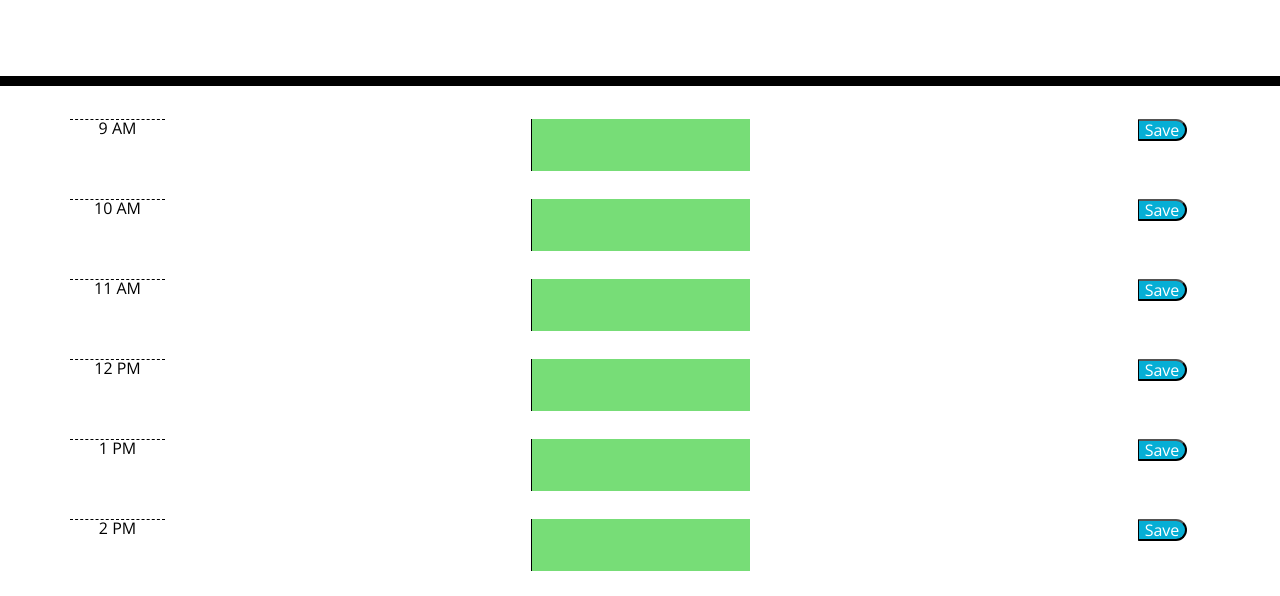
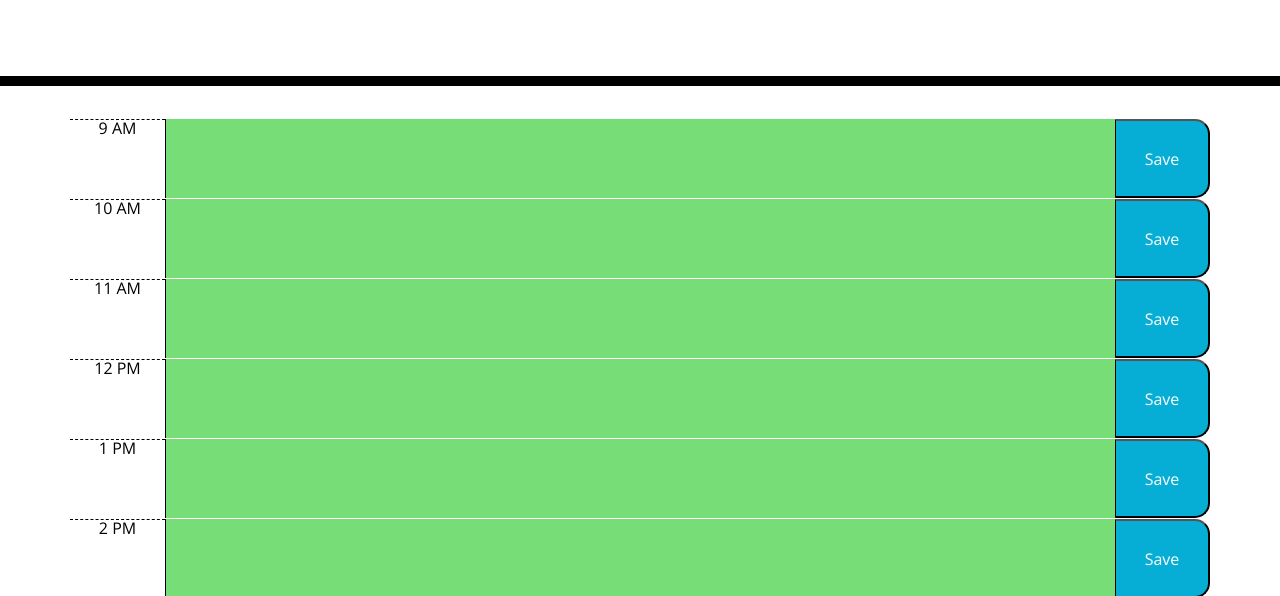
Before and after one commit to tvolpatto/day-planner, a plain HTML site: page index.html in a window 1280 px wide. Shown: the part 182-778 px from the top of the page. Drawn offline with nearby package versions, Linux system fonts and the light colour scheme.

Commit message:
layout adjustments

```diff
--- a/assets/scripts/scripts.js
+++ b/assets/scripts/scripts.js
@@ -31,22 +31,23 @@ function formatHour(hour) {
 
 function createPlannerCol(hour, text) {
     var textArea = $("<textarea>");
+    textArea.addClass("w-100 h-100");
     textArea.attr("id", `text-${hour}`);
     setTimePeriods(textArea, hour);
     if (text != null) {
         textArea.val(text);
     }
 
-    return $("<div>").addClass("col-10")
+    return $("<div>").addClass("col-10 px-0")
         .append(textArea);
 }
 
 function createSaveCol(hour) {
     var btnSave = $("<button>Save</button>");
-    btnSave.addClass("saveBtn");
+    btnSave.addClass("saveBtn w-100 h-100");
     btnSave.attr("data-time", hour);
 
-    return $("<div>").addClass("col-1").append(btnSave);;
+    return $("<div>").addClass("col-1 px-0").append(btnSave);;
 }
 
 function save() {
@@ -66,6 +67,7 @@ function load() {
 
 function setTimePeriods(el, selectedHour) {
     var now = moment().hour();
+
     if(selectedHour < now) {
         el.addClass("past");
     } else if(selectedHour === now) {
@@ -73,7 +75,6 @@ function setTimePeriods(el, selectedHour) {
     } else {
         el.addClass("future");
     }
-
 }
 
 $(document).ready(function () {
```
Also changed, not shown: index.html (+1 -1 lines).
